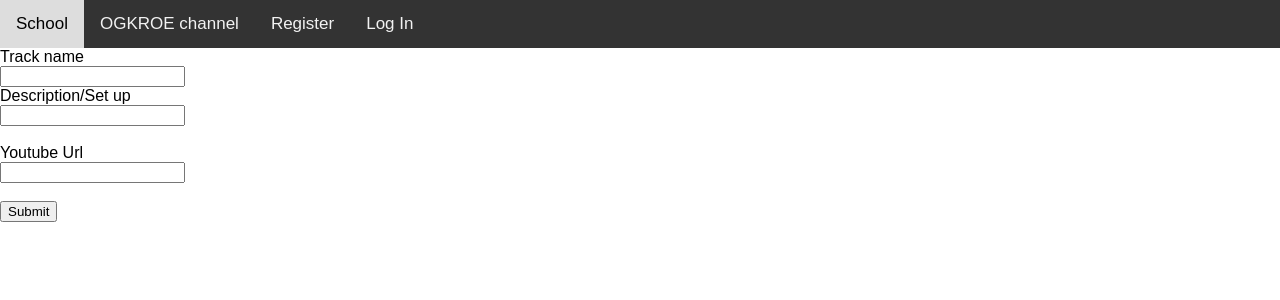
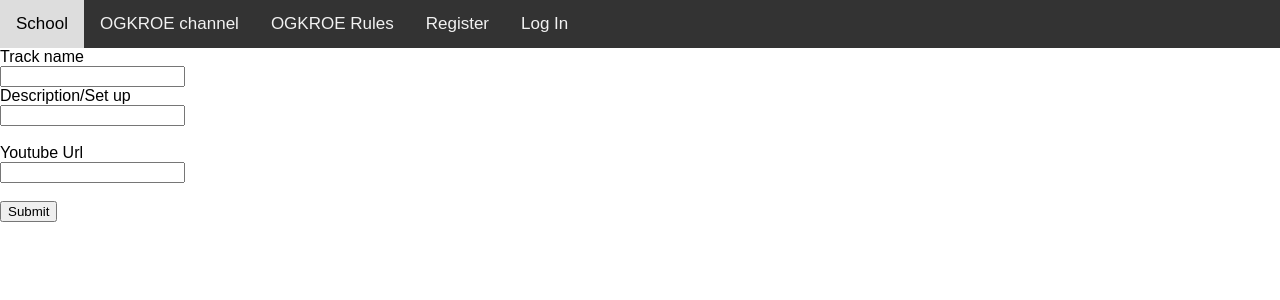
Before and after one commit to AdamKmet1997/ogkroe-school, a Django app: page /school/add/ in a window 1280 px wide. Shown: the top 300 px of the page. Run offline with Django 4.2, Linux system fonts and the light colour scheme.

Commit message:
add rules

```diff
--- a/school/templates/school/nav.html
+++ b/school/templates/school/nav.html
@@ -36,6 +36,7 @@
     <div class="topnav">
         <a href="/school">School</a>
         <a href="/ogkroe">OGKROE channel</a>
+        <a href="/school/rules">OGKROE Rules</a>
       {% if user.is_authenticated %}
         <a href="/school/add">New Video</a>
         <a href="{% url 'logout' %}">Log Out</a>
--- a/school/urls.py
+++ b/school/urls.py
@@ -9,4 +9,5 @@ urlpatterns = [
     path('', views.index, name='home'),
     path('add/',  views.add, name='add'),
     path('delete/<int:id>/', views.delete, name='delete'),
+    path('rules/',  views.rules, name='rules'),
 ]
--- a/school/views.py
+++ b/school/views.py
@@ -30,3 +30,6 @@ def delete(request,id):
     video = Video.objects.get(id=id)
     video.delete()
     return HttpResponseRedirect(reverse(index))
+
+def rules(request):
+    return render(request,"school/rules.html")
```
Also changed, not shown: school/templates/school/rules.html (added, +19 -0 lines).
